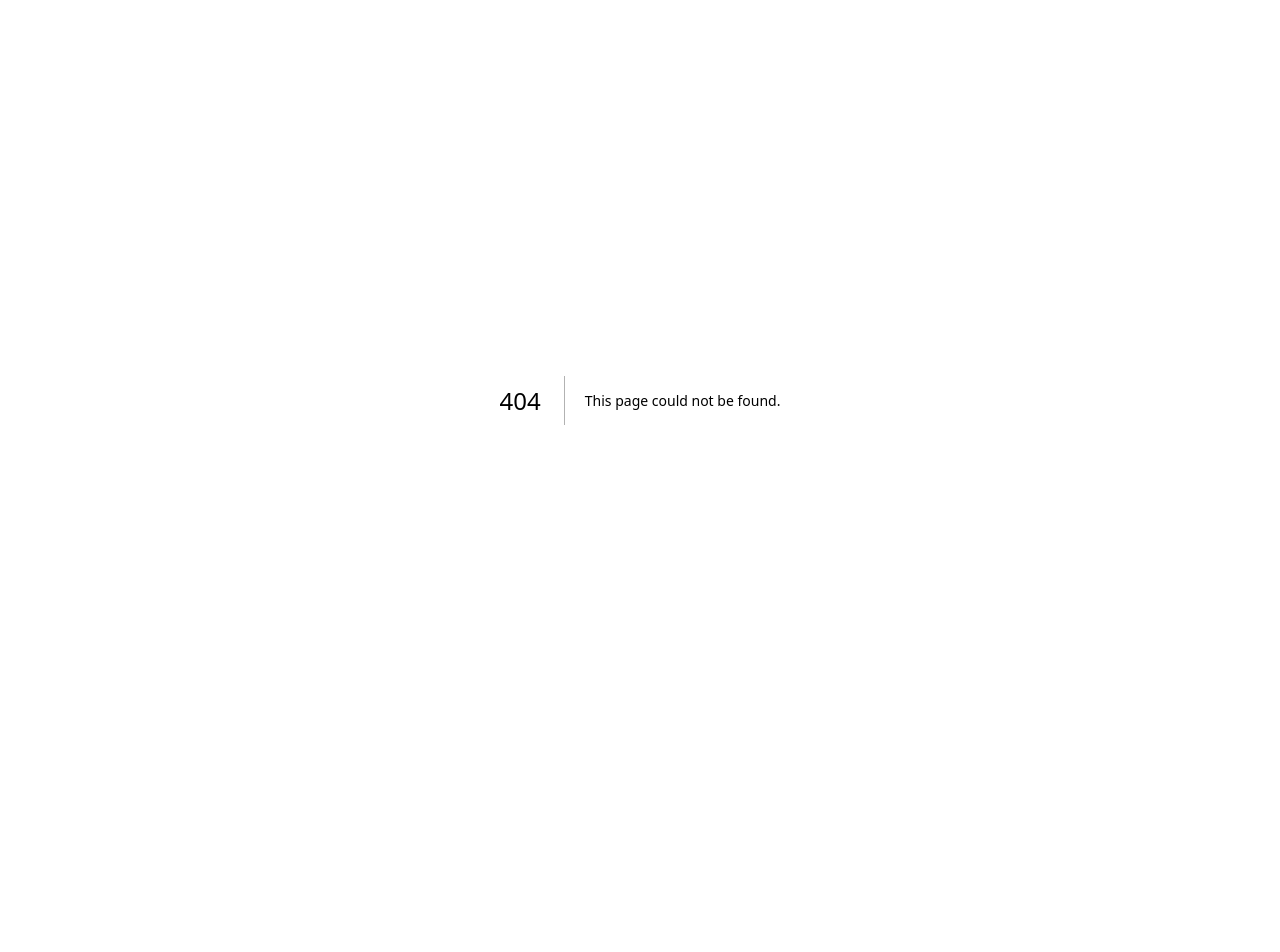
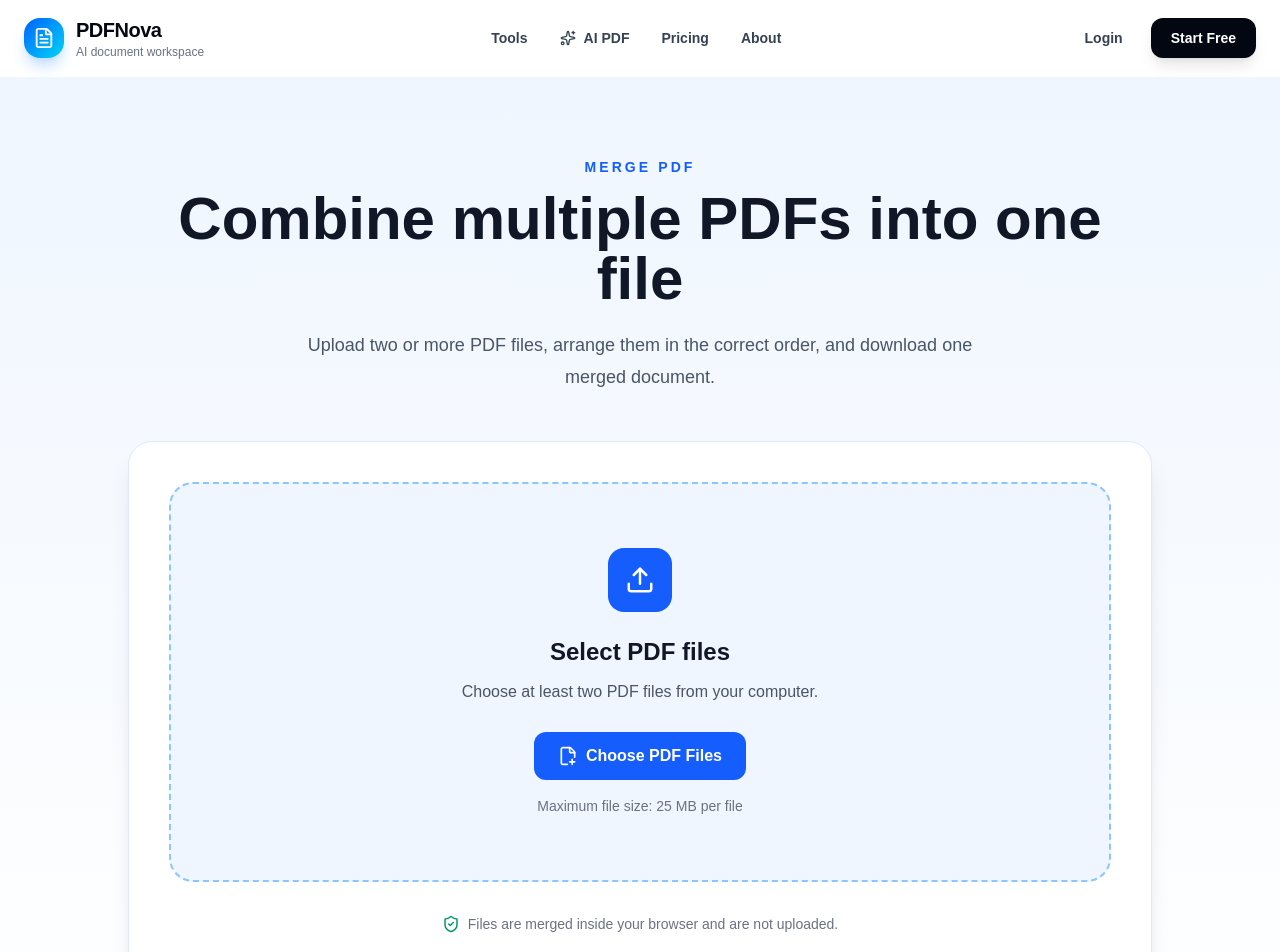
Before and after one commit to hamsa-tech26/pdfnova, a Next.js app: page /merge-pdf in a window 1280 px wide. Before the commit this address had no page. Shown: the top 952 px of the page. Before the commit the page ends 800 px from the top, so only its background shows below. Built offline with nearby package versions, Linux system fonts and the light colour scheme.

Commit message:
Add working Merge PDF tool

```diff
--- /dev/null
+++ b/app/merge-pdf/page.tsx
@@ -0,0 +1,221 @@
+"use client";
+
+import Navbar from "@/components/Navbar";
+import {
+  Download,
+  FilePlus2,
+  FileText,
+  LoaderCircle,
+  ShieldCheck,
+  Trash2,
+  Upload,
+} from "lucide-react";
+import { ChangeEvent, useRef, useState } from "react";
+import { PDFDocument } from "pdf-lib";
+
+export default function MergePdfPage() {
+  const [files, setFiles] = useState<File[]>([]);
+  const [isMerging, setIsMerging] = useState(false);
+  const [error, setError] = useState("");
+  const fileInputRef = useRef<HTMLInputElement>(null);
+
+  function handleFileSelection(event: ChangeEvent<HTMLInputElement>) {
+    const selectedFiles = Array.from(event.target.files ?? []).filter(
+      (file) => file.type === "application/pdf",
+    );
+
+    setFiles((currentFiles) => [...currentFiles, ...selectedFiles]);
+    setError("");
+    event.target.value = "";
+  }
+
+  function removeFile(indexToRemove: number) {
+    setFiles((currentFiles) =>
+      currentFiles.filter((_, index) => index !== indexToRemove),
+    );
+    setError("");
+  }
+
+  async function mergePdfFiles() {
+    if (files.length < 2) {
+      setError("Please select at least two PDF files.");
+      return;
+    }
+
+    setIsMerging(true);
+    setError("");
+
+    try {
+      const mergedPdf = await PDFDocument.create();
+
+      for (const file of files) {
+        const fileBytes = await file.arrayBuffer();
+        const sourcePdf = await PDFDocument.load(fileBytes);
+        const copiedPages = await mergedPdf.copyPages(
+          sourcePdf,
+          sourcePdf.getPageIndices(),
+        );
+
+        copiedPages.forEach((page) => mergedPdf.addPage(page));
+      }
+
+      const mergedPdfBytes = await mergedPdf.save();
+      const blob = new Blob([mergedPdfBytes], {
+        type: "application/pdf",
+      });
+
+      const downloadUrl = URL.createObjectURL(blob);
+      const link = document.createElement("a");
+
+      link.href = downloadUrl;
+      link.download = "pdfnova-merged.pdf";
+      document.body.appendChild(link);
+      link.click();
+      link.remove();
+
+      URL.revokeObjectURL(downloadUrl);
+    } catch (mergeError) {
+      console.error(mergeError);
+      setError(
+        "The PDF files could not be merged. One of the files may be damaged or password-protected.",
+      );
+    } finally {
+      setIsMerging(false);
+    }
+  }
+
+  return (
+    <>
+      <Navbar />
+
+      <main className="min-h-screen bg-gradient-to-b from-blue-50 to-white px-6 py-20">
+        <div className="mx-auto max-w-5xl">
+          <div className="text-center">
+            <p className="text-sm font-semibold uppercase tracking-[0.22em] text-blue-600">
+              Merge PDF
+            </p>
+
+            <h1 className="mt-3 text-4xl font-extrabold text-gray-900 md:text-6xl">
+              Combine multiple PDFs into one file
+            </h1>
+
+            <p className="mx-auto mt-5 max-w-2xl text-lg leading-8 text-gray-600">
+              Upload two or more PDF files, arrange them in the correct order,
+              and download one merged document.
+            </p>
+          </div>
+
+          <section className="mt-12 rounded-3xl border border-blue-100 bg-white p-6 shadow-xl md:p-10">
+            <input
+              ref={fileInputRef}
+              type="file"
+              accept="application/pdf"
+              multiple
+              className="hidden"
+              onChange={handleFileSelection}
+            />
+
+            <div className="rounded-3xl border-2 border-dashed border-blue-300 bg-blue-50 px-6 py-16 text-center">
+              <div className="mx-auto flex h-16 w-16 items-center justify-center rounded-2xl bg-blue-600 text-white">
+                <Upload size={30} />
+              </div>
+
+              <h2 className="mt-6 text-2xl font-bold text-gray-900">
+                Select PDF files
+              </h2>
+
+              <p className="mt-3 text-gray-600">
+                Choose at least two PDF files from your computer.
+              </p>
+
+              <button
+                type="button"
+                onClick={() => fileInputRef.current?.click()}
+                className="mt-7 inline-flex items-center gap-2 rounded-xl bg-blue-600 px-6 py-3 font-semibold text-white transition hover:bg-blue-700"
+              >
+                <FilePlus2 size={20} />
+                Choose PDF Files
+              </button>
+
+              <p className="mt-4 text-sm text-gray-500">
+                Maximum file size: 25 MB per file
+              </p>
+            </div>
+
+            {files.length > 0 && (
+              <div className="mt-8">
+                <h2 className="text-lg font-bold text-gray-900">
+                  Selected files ({files.length})
+                </h2>
+
+                <div className="mt-4 space-y-3">
+                  {files.map((file, index) => (
+                    <div
+                      key={`${file.name}-${file.lastModified}-${index}`}
+                      className="flex items-center justify-between rounded-2xl border border-gray-200 bg-gray-50 p-4"
+                    >
+                      <div className="flex min-w-0 items-center gap-3">
+                        <div className="flex h-10 w-10 shrink-0 items-center justify-center rounded-xl bg-red-50 text-red-600">
+                          <FileText size={20} />
+                        </div>
+
+                        <div className="min-w-0">
+                          <p className="truncate font-semibold text-gray-900">
+                            {file.name}
+                          </p>
+
+                          <p className="text-sm text-gray-500">
+                            {(file.size / 1024 / 1024).toFixed(2)} MB
+                          </p>
+                        </div>
+                      </div>
+
+                      <button
+                        type="button"
+                        onClick={() => removeFile(index)}
+                        className="ml-4 rounded-xl p-2 text-gray-500 transition hover:bg-red-50 hover:text-red-600"
+                        aria-label={`Remove ${file.name}`}
+                      >
+                        <Trash2 size={20} />
+                      </button>
+                    </div>
+                  ))}
+                </div>
+
+                <button
+                  type="button"
+                  onClick={mergePdfFiles}
+                  disabled={isMerging}
+                  className="mt-8 flex w-full items-center justify-center gap-2 rounded-xl bg-gray-950 px-6 py-4 font-semibold text-white transition hover:bg-blue-600 disabled:cursor-not-allowed disabled:opacity-60"
+                >
+                  {isMerging ? (
+                    <>
+                      <LoaderCircle size={20} className="animate-spin" />
+                      Merging PDFs...
+                    </>
+                  ) : (
+                    <>
+                      <Download size={20} />
+                      Merge and Download PDF
+                    </>
+                  )}
+                </button>
+              </div>
+            )}
+
+            {error && (
+              <p className="mt-6 rounded-xl bg-red-50 px-4 py-3 text-center text-sm font-medium text-red-700">
+                {error}
+              </p>
+            )}
+
+            <div className="mt-8 flex items-center justify-center gap-2 text-sm text-gray-500">
+              <ShieldCheck size={18} className="text-emerald-600" />
+              Files are merged inside your browser and are not uploaded.
+            </div>
+          </section>
+        </div>
+      </main>
+    </>
+  );
+}
--- a/package.json
+++ b/package.json
@@ -11,6 +11,7 @@
   "dependencies": {
     "lucide-react": "^1.28.0",
     "next": "16.2.12",
+    "pdf-lib": "^1.17.1",
     "react": "19.2.4",
     "react-dom": "19.2.4"
   },
```
Also changed, not shown: 1 other file (tests, documents, lock files or other folders).
